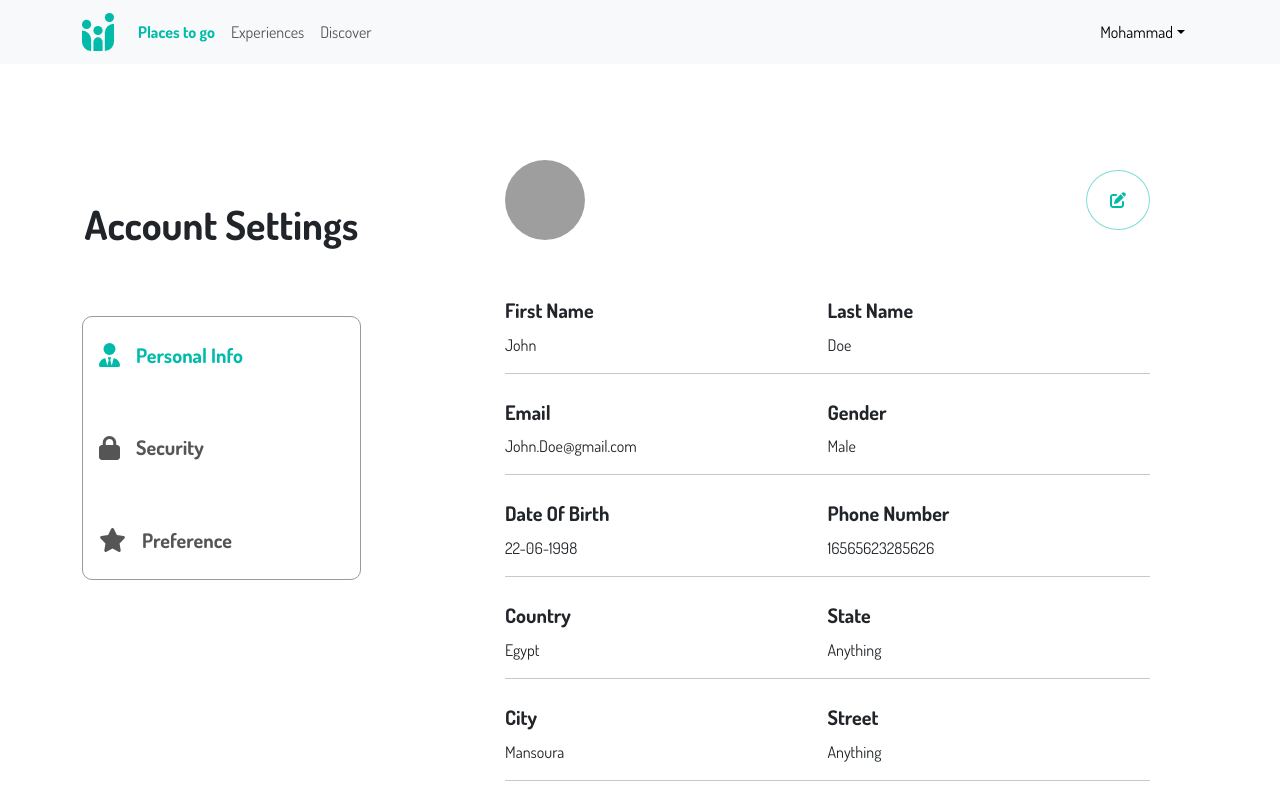
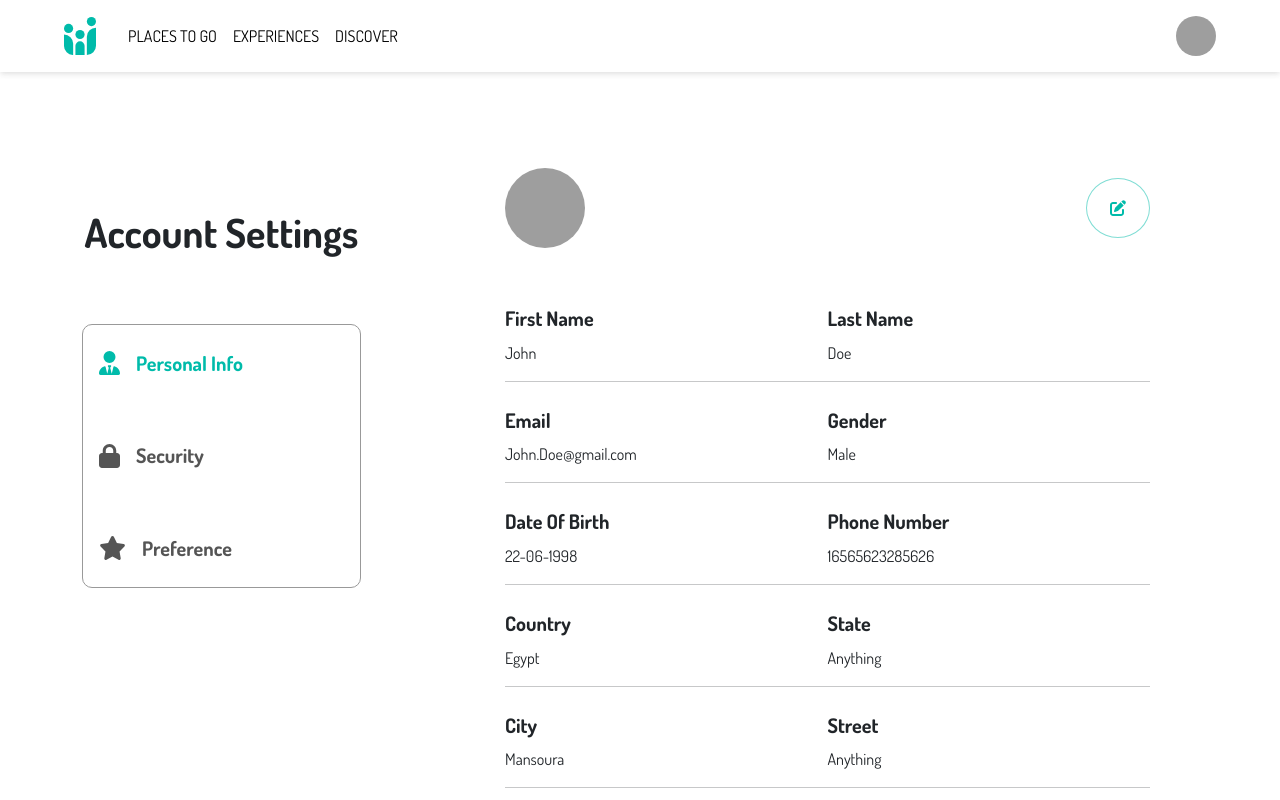
Before and after one commit to 0xosamaa/where-to-go-website-client, a React (Vite) app: page /profile in a window 1280 px wide. Shown: the top 800 px of the page. Built offline with nearby package versions, Linux system fonts and the light colour scheme; grey boxes are pictures that could not be loaded.

Commit message:
UI Enhancements

```diff
--- a/src/App.jsx
+++ b/src/App.jsx
@@ -17,6 +17,7 @@ const theme = createTheme({
             dark: '#0043a8',
             contrastText: '#FFFFFF',
         },
+
     },
     typography: {
         fontFamily: 'Dosis, sans-serif',
--- a/src/Components/CustomizedCheckbox/CustomizedCheckbox.jsx
+++ b/src/Components/CustomizedCheckbox/CustomizedCheckbox.jsx
@@ -19,7 +19,7 @@ const BpIcon = styled('span')(({ theme }) => ({
     outlineOffset: 2,
   },
   'input:hover ~ &': {
-    backgroundColor: theme.palette.mode === 'dark' ? '#30404d' : '#ebf1f5',
+    backgroundColor: theme.palette.mode === 'dark' ? '#30404d' : '#f8f9fa',
   },
   'input:disabled ~ &': {
     boxShadow: 'none',
--- a/src/Components/FavouriteIcon/FavouriteIcon.jsx
+++ b/src/Components/FavouriteIcon/FavouriteIcon.jsx
@@ -7,7 +7,7 @@ const label = { inputProps: { 'aria-label': 'Checkbox demo' } };
 export default function FavouriteIcon() {
   return (
     <div>
-      <Checkbox {...label} icon={<FavoriteBorder />} checkedIcon={<Favorite />} />
+      <Checkbox {...label} icon={<FavoriteBorder style={{ color: '#9095A0' }} />} checkedIcon={<Favorite />} />
     </div>
   );
 }
--- a/src/Components/Navbar/Navbar.jsx
+++ b/src/Components/Navbar/Navbar.jsx
@@ -1,83 +1,212 @@
-import React from 'react';
+// import React from 'react';
 import { Link } from 'react-router-dom';
-import './Navbar.css';
+// import './Navbar.css';
 import mainLogo from '../../assets/logos/main_logo.svg';
 
-const Navbar = () => {
-    return (
-        <nav class="navbar navbar-expand-lg bg-body-tertiary">
-            <div class="container">
-                <Link class="navbar-brand" href="#">
-                    <img src={mainLogo} alt="Where to go" width={32} />
-                </Link>
-                <button
-                    class="navbar-toggler"
-                    type="button"
-                    data-bs-toggle="collapse"
-                    data-bs-target="#navbarSupportedContent"
-                    aria-controls="navbarSupportedContent"
-                    aria-expanded="false"
-                    aria-label="Toggle navigation"
-                >
-                    <span class="navbar-toggler-icon"></span>
-                </button>
-                <div
-                    class="collapse navbar-collapse"
-                    id="navbarSupportedContent"
-                >
-                    <ul class="navbar-nav me-auto mb-2 mb-lg-0">
-                        <li class="nav-item">
-                            <Link
-                                class="nav-link active"
-                                aria-current="page"
-                                href="#"
-                            >
-                                Places to go
-                            </Link>
-                        </li>
-                        <li class="nav-item">
-                            <Link class="nav-link" href="#">
-                                Experiences
-                            </Link>
-                        </li>
-                        <li class="nav-item">
-                            <Link class="nav-link" href="#">
-                                Discover
-                            </Link>
-                        </li>
-                    </ul>
-                    <ul class="navbar-nav">
-                        <li class="nav-item dropdown">
-                            <button
-                                class="btn btn-light dropdown-toggle"
-                                data-bs-toggle="dropdown"
-                                aria-expanded="false"
-                            >
-                                Mohammad
-                            </button>
-                            <ul class="dropdown-menu dropdown-menu-light">
-                                <li>
-                                    <Link class="dropdown-item" href="#">
-                                        Profile
-                                    </Link>
-                                </li>
-                                <li>
-                                    <Link class="dropdown-item" href="#">
-                                        History
-                                    </Link>
-                                </li>
-                                <li>
-                                    <Link class="dropdown-item" href="#">
-                                        Logout
-                                    </Link>
-                                </li>
-                            </ul>
-                        </li>
-                    </ul>
-                </div>
-            </div>
-        </nav>
-    );
-};
+// const Navbar = () => {
+//     return (
+//         <nav className="navbar navbar-expand-lg bg-body-tertiary">
+//             <div class="container">
+//                 <Link class="navbar-brand" href="#">
+//                     <img src={mainLogo} alt="Where to go" width={32} />
+//                 </Link>
+//                 <button
+//                     class="navbar-toggler"
+//                     type="button"
+//                     data-bs-toggle="collapse"
+//                     data-bs-target="#navbarSupportedContent"
+//                     aria-controls="navbarSupportedContent"
+//                     aria-expanded="false"
+//                     aria-label="Toggle navigation"
+//                 >
+//                     <span class="navbar-toggler-icon"></span>
+//                 </button>
+//                 <div
+//                     class="collapse navbar-collapse"
+//                     id="navbarSupportedContent"
+//                 >
+//                     <ul class="navbar-nav me-auto mb-2 mb-lg-0">
+//                         <li class="nav-item">
+//                             <Link
+//                                 class="nav-link active"
+//                                 aria-current="page"
+//                                 href="#"
+//                             >
+//                                 Places to go
+//                             </Link>
+//                         </li>
+//                         <li class="nav-item">
+//                             <Link class="nav-link" href="#">
+//                                 Experiences
+//                             </Link>
+//                         </li>
+//                         <li class="nav-item">
+//                             <Link class="nav-link" href="#">
+//                                 Discover
+//                             </Link>
+//                         </li>
+//                     </ul>
+//                     <ul class="navbar-nav">
+//                         <li class="nav-item dropdown">
+//                             <button
+//                                 class="btn btn-light dropdown-toggle"
+//                                 data-bs-toggle="dropdown"
+//                                 aria-expanded="false"
+//                             >
+//                                 Mohammad
+//                             </button>
+//                             <ul class="dropdown-menu dropdown-menu-light">
+//                                 <li>
+//                                     <Link class="dropdown-item" href="#">
+//                                         Profile
+//                                     </Link>
+//                                 </li>
+//                                 <li>
+//                                     <Link class="dropdown-item" href="#">
+//                                         History
+//                                     </Link>
+//                                 </li>
+//                                 <li>
+//                                     <Link class="dropdown-item" href="#">
+//                                         Logout
+//                                     </Link>
+//                                 </li>
+//                             </ul>
+//                         </li>
+//                     </ul>
+//                 </div>
+//             </div>
+//         </nav>
+//     );
+// };
 
+// export default Navbar;
+
+import * as React from "react";
+import AppBar from "@mui/material/AppBar";
+import Box from "@mui/material/Box";
+import Toolbar from "@mui/material/Toolbar";
+import IconButton from "@mui/material/IconButton";
+import Typography from "@mui/material/Typography";
+import Menu from "@mui/material/Menu";
+import Container from "@mui/material/Container";
+import Avatar from "@mui/material/Avatar";
+import Button from "@mui/material/Button";
+import Tooltip from "@mui/material/Tooltip";
+import MenuItem from "@mui/material/MenuItem";
+
+const pages = ["Places to go", "Experiences", "Discover"];
+const settings = ["Profile", "Logout"];
+
+function Navbar() {
+  const [anchorElNav, setAnchorElNav] = React.useState(null);
+  const [anchorElUser, setAnchorElUser] = React.useState(null);
+
+  const handleOpenNavMenu = (event) => {
+    setAnchorElNav(event.currentTarget);
+  };
+  const handleOpenUserMenu = (event) => {
+    setAnchorElUser(event.currentTarget);
+  };
+
+  const handleCloseNavMenu = () => {
+    setAnchorElNav(null);
+  };
+
+  const handleCloseUserMenu = () => {
+    setAnchorElUser(null);
+  };
+
+  return (
+    <AppBar position="static" color="common" style={{ boxShadow: "0px 2px 4px -1px rgba(0,0,0,0.06),0px 4px 5px 0px rgba(0,0,0,0.045),0px 1px 10px 0px rgba(0,0,0,0.03)" }}>
+      <Container maxWidth="lg">
+        <Toolbar disableGutters>
+          <Link className="navbar-brand" href="#">
+            <Box sx={{ flexGrow: 1, display: { xs: "none", md: "flex" } }}>
+                <img src={mainLogo} alt="Where to go" width={32} />
+            </Box>
+          </Link>
+
+          <Box sx={{ flexGrow: 1, display: { xs: "flex", md: "none" } }}>
+            <IconButton
+              size="large"
+              aria-label="account of current user"
+              aria-controls="menu-appbar"
+              aria-haspopup="true"
+              onClick={handleOpenNavMenu}
+              color="inherit"
+            >
+                <img src={mainLogo} alt="Where to go" width={32} />
+            </IconButton>
+            <Menu
+              id="menu-appbar"
+              anchorEl={anchorElNav}
+              anchorOrigin={{
+                vertical: "bottom",
+                horizontal: "left",
+              }}
+              keepMounted
+              transformOrigin={{
+                vertical: "top",
+                horizontal: "left",
+              }}
+              open={Boolean(anchorElNav)}
+              onClose={handleCloseNavMenu}
+              sx={{
+                display: { xs: "block", md: "none" },
+              }}
+            >
+              {pages.map((page) => (
+                <MenuItem key={page} onClick={handleCloseNavMenu}>
+                  <Typography textAlign="center">{page}</Typography>
+                </MenuItem>
+              ))}
+            </Menu>
+          </Box>
+          <Box className="ms-4" sx={{ flexGrow: 1, display: { xs: "none", md: "flex" } }}>
+            {pages.map((page) => (
+              <Button
+                key={page}
+                onClick={handleCloseNavMenu}
+                sx={{ my: 2, color: "black", display: "block" }}
+              >
+                {page}
+              </Button>
+            ))}
+          </Box>
+
+          <Box sx={{ flexGrow: 0 }}>
+            <Tooltip title="Open settings">
+              <IconButton onClick={handleOpenUserMenu} sx={{ p: 0 }}>
+                <Avatar alt="Remy Sharp" src="https://www.gravatar.com/avatar/205e460b479e2e5b48aec07710c08d50?s=200" />
+              </IconButton>
+            </Tooltip>
+            <Menu
+              sx={{ mt: "45px" }}
+              id="menu-appbar"
+              anchorEl={anchorElUser}
+              anchorOrigin={{
+                vertical: "top",
+                horizontal: "right",
+              }}
+              keepMounted
+              transformOrigin={{
+                vertical: "top",
+                horizontal: "right",
+              }}
+              open={Boolean(anchorElUser)}
+              onClose={handleCloseUserMenu}
+            >
+              {settings.map((setting) => (
+                <MenuItem key={setting} onClick={handleCloseUserMenu}>
+                  <Typography textAlign="center">{setting}</Typography>
+                </MenuItem>
+              ))}
+            </Menu>
+          </Box>
+        </Toolbar>
+      </Container>
+    </AppBar>
+  );
+}
 export default Navbar;
--- a/src/Pages/SearchResults/SearchResults.css
+++ b/src/Pages/SearchResults/SearchResults.css
@@ -4,7 +4,7 @@
   border-radius: 6px;
   padding: 26px 12px;
   margin: 0;
-  box-shadow: 0px 0px 3px #eee, 0px 0px 6px #eee;
+  box-shadow: 0px 0px 5px -1px rgba(0,0,0,0.09),0px 0px 5px 0px rgba(0,0,0,0.07),0px 0px 10px 0px rgba(0,0,0,0.05);
 }
 
 .search-results {
```
